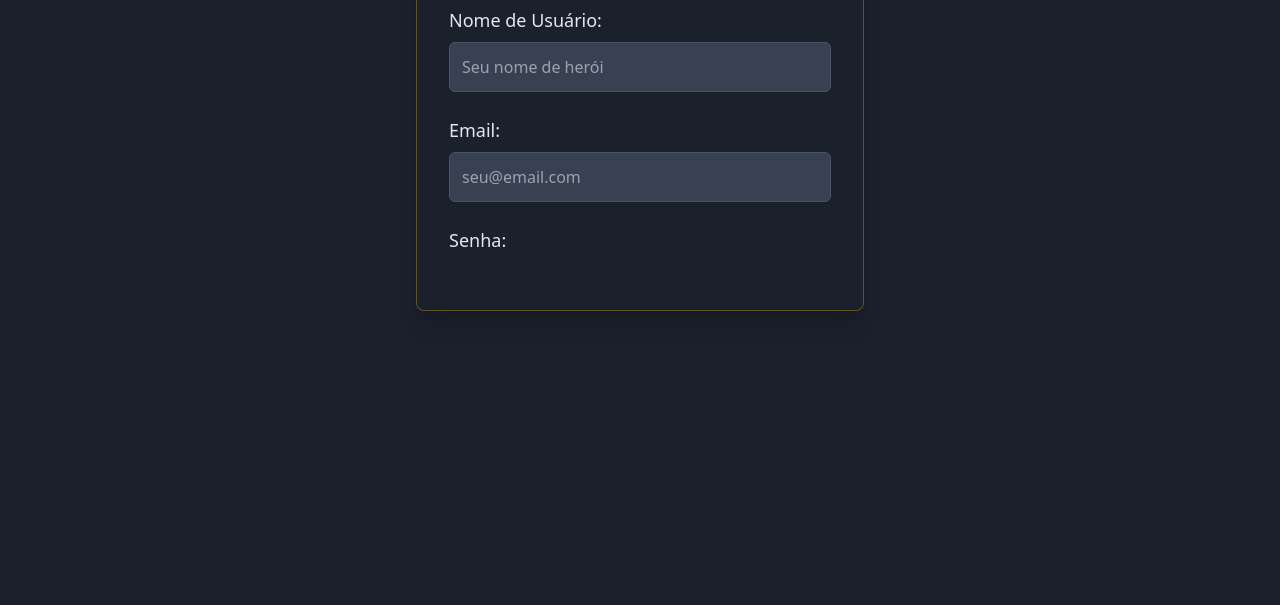
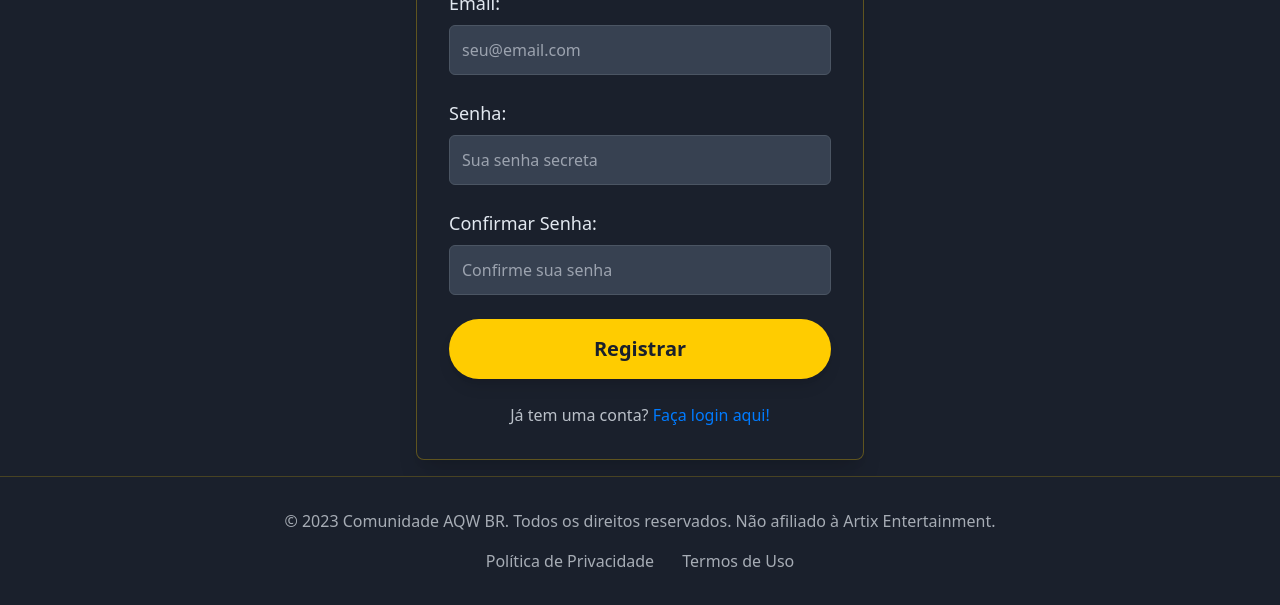
Before and after one commit to tipgabriel/guildorigem, a plain HTML site: page signup.html in a window 1280 px wide. Shown: the part 346-951 px from the top of the page. Before the commit the page ends 800 px from the top, so only its background shows below. Drawn offline with nearby package versions, Linux system fonts and the light colour scheme.

Commit message:
Update signup.html

```diff
--- a/signup.html
+++ b/signup.html
@@ -61,4 +61,28 @@
                 </div>
                 <div class="mb-6 text-left">
                     <label for="password-signup" class="block text-aqw-light-gray text-lg font-medium mb-2">Senha:</label>
-                    <input type="password" id="password-signup" class="w-full p-3 rounded-md bg-gray-700 border border-gray-600 text-white focus:ring-
+                    <input type="password" id="password-signup" class="w-full p-3 rounded-md bg-gray-700 border border-gray-600 text-white focus:ring-aqw-gold focus:border-aqw-gold" placeholder="Sua senha secreta" required>
+                </div>
+                <div class="mb-6 text-left">
+                    <label for="confirm-password-signup" class="block text-aqw-light-gray text-lg font-medium mb-2">Confirmar Senha:</label>
+                    <input type="password" id="confirm-password-signup" class="w-full p-3 rounded-md bg-gray-700 border border-gray-600 text-white focus:ring-aqw-gold focus:border-aqw-gold" placeholder="Confirme sua senha" required>
+                </div>
+                <button type="submit" class="bg-aqw-gold text-aqw-dark px-8 py-4 rounded-full text-xl font-semibold hover:bg-yellow-600 transition duration-300 shadow-lg w-full">Registrar</button>
+            </form>
+            <p class="mt-6 text-aqw-light-gray text-opacity-80">
+                Já tem uma conta? <a href="login.html" class="text-aqw-blue hover:underline font-medium">Faça login aqui!</a>
+            </p>
+        </div>
+    </main>
+
+    <footer class="bg-aqw-dark p-8 text-center text-aqw-light-gray text-opacity-70 border-t border-aqw-gold border-opacity-20">
+        <p>&copy; 2023 Comunidade AQW BR. Todos os direitos reservados. Não afiliado à Artix Entertainment.</p>
+        <div class="mt-4 space-x-6">
+            <a href="#" class="hover:text-aqw-gold transition duration-300">Política de Privacidade</a>
+            <a href="#" class="hover:text-aqw-gold transition duration-300">Termos de Uso</a>
+        </div>
+    </footer>
+
+    <script src="./script.js"></script>
+</body>
+</html>
```
